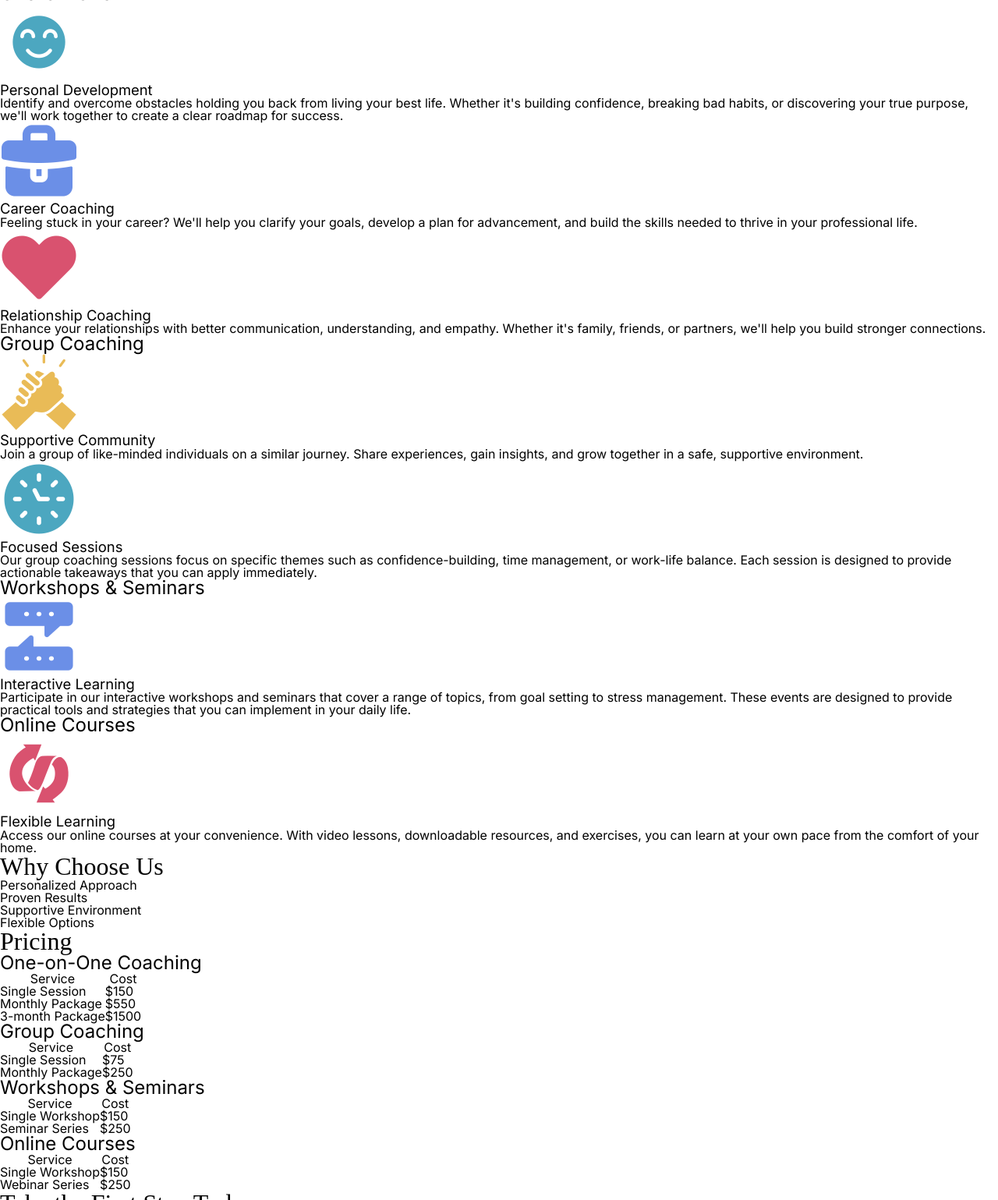
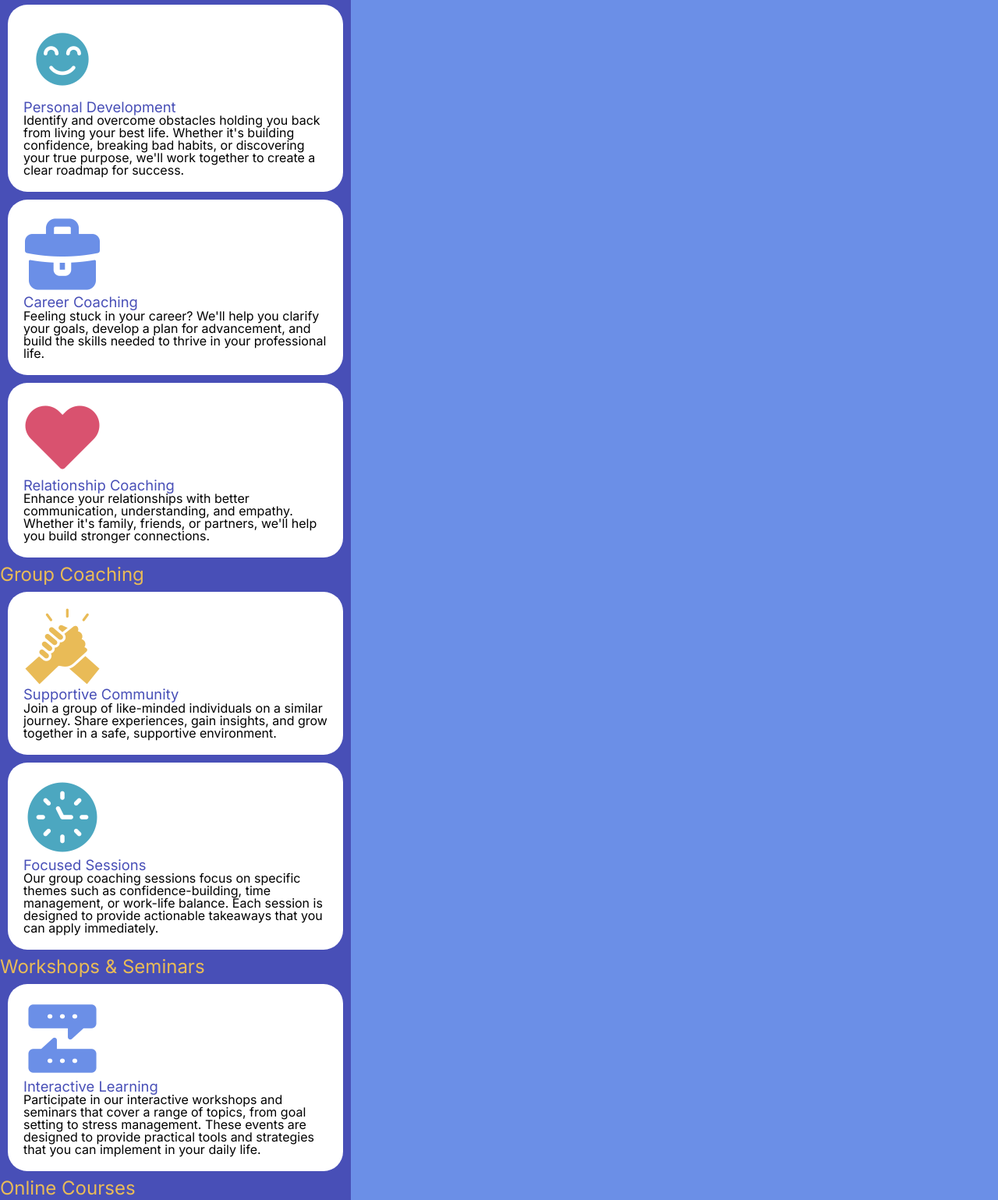
Before and after one commit to owliix/path-to-success, a plain HTML site: page index.html in a window 1280 px wide. Shown: the part 212-1751 px from the top of the page at 78% size. Drawn offline with Linux system fonts and the light colour scheme; a web font is replaced by a local one.

Commit message:
update css

```diff
--- a/index.html
+++ b/index.html
@@ -1,5 +1,5 @@
 <!DOCTYPE html>
-<html>
+<html lang="en">
     <head>
         <meta charset="UTF-8">
         <meta name="author" content="Alexander Stanichuk">
@@ -24,47 +24,47 @@
             </nav>
         </header>
         <main>
-            <div id="services">
+            <div class="services" id="services">
                 <h2>Our Services</h2>
                 <h3>One-on-One</h3>
-                <section>
-                    <img src="personal-development.png" alt="teal icon of a smiling face">
+                <section id="persdev">
+                    <img src="images/personal-development.png" alt="teal icon of a smiling face">
                     <h4>Personal Development</h4>
                     <p>Identify and overcome obstacles holding you back from living your best life. Whether it's building confidence, breaking bad habits, or discovering your true purpose, we'll work together to create a clear roadmap for success.</p>
                 </section>
-                <section>
-                    <img src="career-coaching.png" alt="lavender icon of a briefcase">
+                <section id="careercoach">
+                    <img src="images/career-coaching.png" alt="lavender icon of a briefcase">
                     <h4>Career Coaching</h4>
                     <p>Feeling stuck in your career? We'll help you clarify your goals, develop a plan for advancement, and build the skills needed to thrive in your professional life.</p>
                 </section>
-                <section>
-                    <img src="relationship-coaching.png" alt="pink icon of a heart">
+                <section id="relationship">
+                    <img src="images/relationship-coaching.png" alt="pink icon of a heart">
                     <h4>Relationship Coaching</h4>
                     <p>Enhance your relationships with better communication, understanding, and empathy. Whether it's family, friends, or partners, we'll help you build stronger connections.</p>
                 </section>
 
                 <h3>Group Coaching</h3>
-                <section>
-                    <img src="supportive-community.png" alt="yellow icon of hands clasping">
+                <section id="community">
+                    <img src="images/supportive-community.png" alt="yellow icon of hands clasping">
                     <h4>Supportive Community</h4>
                     <p>Join a group of like-minded individuals on a similar journey. Share experiences, gain insights, and grow together in a safe, supportive environment.</p>
                 </section>
-                <section>
-                    <img src="focused-session.png" alt="teal icon of a clock face">
+                <section id="focsession">
+                    <img src="images/focused-session.png" alt="teal icon of a clock face">
                     <h4>Focused Sessions</h4>
                     <p>Our group coaching sessions focus on specific themes such as confidence-building, time management, or work-life balance. Each session is designed to provide actionable takeaways that you can apply immediately.</p>
                 </section>
 
                 <h3>Workshops & Seminars</h3>
-                <section>
-                    <img src="interactive-learning.png" alt="lavender icon of text conversation">
+                <section id="interactive">
+                    <img src="images/interactive-learning.png" alt="lavender icon of text conversation">
                     <h4>Interactive Learning</h4>
                     <p>Participate in our interactive workshops and seminars that cover a range of topics, from goal setting to stress management. These events are designed to provide practical tools and strategies that you can implement in your daily life.</p>
                 </section>
 
                 <h3>Online Courses</h3>
-                <section>
-                    <img src="flexible-learning.png" alt="pink icon of a curly arrow">
+                <section id="flexible">
+                    <img src="images/flexible-learning.png" alt="pink icon of a curly arrow">
                     <h4>Flexible Learning</h4>
                     <p>Access our online courses at your convenience. With video lessons, downloadable resources, and exercises, you can learn at your own pace from the comfort of your home.</p>
                 </section>
@@ -72,12 +72,12 @@
 
             <section id="whychoose">
                 <h2>Why Choose Us</h2>
-                <ul>
-                    <li>Personalized Approach</li>
-                    <li>Proven Results</li>
-                    <li>Supportive Environment</li>
-                    <li>Flexible Options</li>
-                </ul>
+                <div class="grid">
+                    <div>Personalized Approach</div>
+                    <div>Proven Results</div>
+                    <div>Supportive Environment</div>
+                    <div>Flexible Options</div>
+                </div>
             </section>
 
             <section id="prices">
@@ -160,8 +160,10 @@
             </section>
         </main>
         <footer>
-            <p>Copyright 20204</p>
-            <p><a href="#">Terms and Conditions</a></p>
+            <div class="foot">
+                <div><p>Copyright 20204</p></div>
+                <div><p><a href="#">Terms and Conditions</a></p></div>
+            </div>
         </footer>
     </body>
 </html>
--- a/style.css
+++ b/style.css
@@ -60,23 +60,146 @@ table {
     --white: #ffffff;
 
     font-family: Inter;
+    background-color: var(--lavender);
 }
 /* GLOBAL STYLES (mobile first/small) */
+
+@media only screen and (max-device-width: 450px) {
+
+}
 
 h1{
     font-family: Kavoon;
     font-size: 3em;
+    color: var(--white);
 }
 
 h2{
     font-family: Kavoon;
     font-size: 2em;
+    color: var(--white);
 }
 
 h3{
     font-size: 1.5em;
+    color: var(--yellow);
 }
 
 h4{
     font-size: 1.15em;
+    color: var(--purple);
 }
+
+header{
+    background-color: var(--purple);
+    width: 450px;
+}
+
+nav{
+    background-color: var(--yellow);
+}
+
+nav > h2{
+    font-size: 1.5em;
+}
+
+body{
+    width: 450px;
+    background-color: var(--purple);
+}
+
+#persdev{
+    border-radius: 25px;
+    background-color: var(--white);
+    padding: 20px;
+    margin: 10px;
+}
+
+#careercoach{
+    border-radius: 25px;
+    background-color: var(--white);
+    padding: 20px;
+    margin: 10px;
+}
+
+#relationship{
+    border-radius: 25px;
+    background-color: var(--white);
+    padding: 20px;
+    margin: 10px;
+}
+
+#community{
+    border-radius: 25px;
+    background-color: var(--white);
+    padding: 20px;
+    margin: 10px;
+}
+
+#focsession{
+    border-radius: 25px;
+    background-color: var(--white);
+    padding: 20px;
+    margin: 10px;
+}
+
+#interactive{
+    border-radius: 25px;
+    background-color: var(--white);
+    padding: 20px;
+    margin: 10px;
+}
+
+#persdev{
+    border-radius: 25px;
+    background-color: var(--white);
+    padding: 20px;
+    margin: 10px;
+}
+
+#flexible{
+    border-radius: 25px;
+    background-color: var(--white);
+    padding: 20px;
+    margin: 10px;
+}
+
+#whychoose{
+    background-color: var(--pink);
+}
+
+
+#prices{
+    display: block;
+    text-align: center;
+}
+
+.grid {
+    display: grid;
+    grid-template-columns: auto auto;
+}
+
+table{
+    margin-left: auto;
+    margin-right: auto;
+    background-color: var(--white);
+    border: var(--yellow) 1px solid;
+}
+
+th{
+    background-color: var(--yellow);
+}
+
+td{
+    border: 1px var(--yellow) solid;
+}
+
+#firststep{
+    background-color: var(--pink);
+}
+
+.foot{
+    background-color: var(--purple);
+    display: flex;
+    align-content: center;
+}
```
Also changed, not shown: images/career-coaching.png (renamed from career-coaching.png), images/flexible-learning.png (renamed from flexible-learning.png), images/focused-session.png (renamed from focused-session.png), images/interactive-learning.png (renamed from interactive-learning.png), images/personal-development.png (renamed from personal-development.png), images/relationship-coaching.png (renamed from relationship-coaching.png), images/supportive-community.png (renamed from supportive-community.png).
